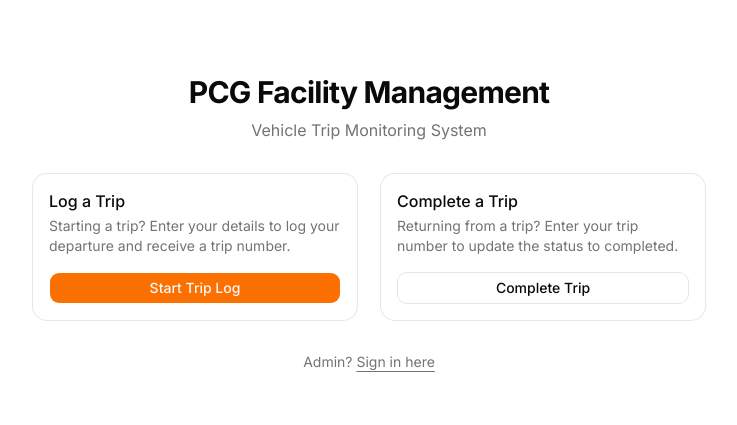
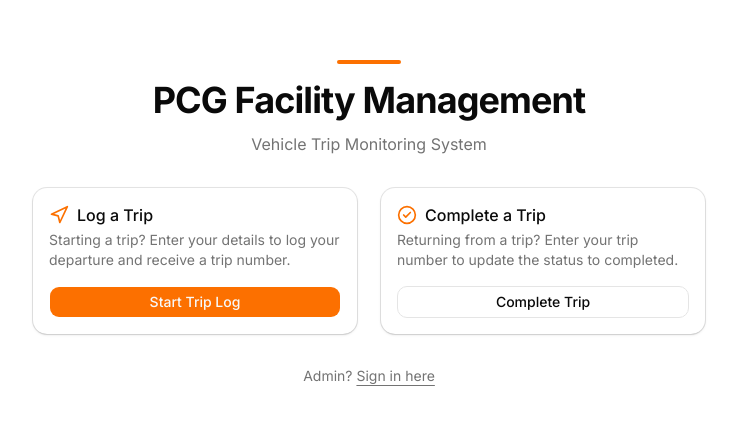
Before and after one commit to renai6/pcg-fms, a Next.js app: page / in a window 1280 px wide. Shown: the part 177-602 px from the top of the page, without its empty margins (271-1008 px from the left). Built offline with nearby package versions, Linux system fonts and the light colour scheme.

Commit message:
feat: polish homepage layout with accent bar, icons, and card elevation

```diff
--- a/app/page.tsx
+++ b/app/page.tsx
@@ -1,4 +1,5 @@
 import Link from 'next/link'
+import { Navigation, CircleCheck } from 'lucide-react'
 import { Card, CardContent, CardDescription, CardHeader, CardTitle } from '@/components/ui/card'
 import { Button } from '@/components/ui/button'
 
@@ -6,14 +7,18 @@ export default function HomePage() {
   return (
     <main className="min-h-screen flex flex-col items-center justify-center gap-8 p-8 bg-background">
       <div className="text-center">
-        <h1 className="text-3xl font-bold tracking-tight">PCG Facility Management</h1>
-        <p className="text-muted-foreground mt-2">Vehicle Trip Monitoring System</p>
+        <div className="h-1 w-16 bg-primary rounded-full mx-auto mb-4" />
+        <h1 className="text-4xl font-bold tracking-tight">PCG Facility Management</h1>
+        <p className="text-muted-foreground mt-3 text-base">Vehicle Trip Monitoring System</p>
       </div>
 
       <div className="grid grid-cols-1 md:grid-cols-2 gap-6 w-full max-w-2xl">
-        <Card>
+        <Card className="shadow-sm border-primary/20">
           <CardHeader>
-            <CardTitle>Log a Trip</CardTitle>
+            <CardTitle className="flex items-center gap-2">
+              <Navigation className="h-5 w-5 text-primary" />
+              Log a Trip
+            </CardTitle>
             <CardDescription>
               Starting a trip? Enter your details to log your departure and receive a trip number.
             </CardDescription>
@@ -25,9 +30,12 @@ export default function HomePage() {
           </CardContent>
         </Card>
 
-        <Card>
+        <Card className="shadow-sm">
           <CardHeader>
-            <CardTitle>Complete a Trip</CardTitle>
+            <CardTitle className="flex items-center gap-2">
+              <CircleCheck className="h-5 w-5 text-primary" />
+              Complete a Trip
+            </CardTitle>
             <CardDescription>
               Returning from a trip? Enter your trip number to update the status to completed.
             </CardDescription>
```
